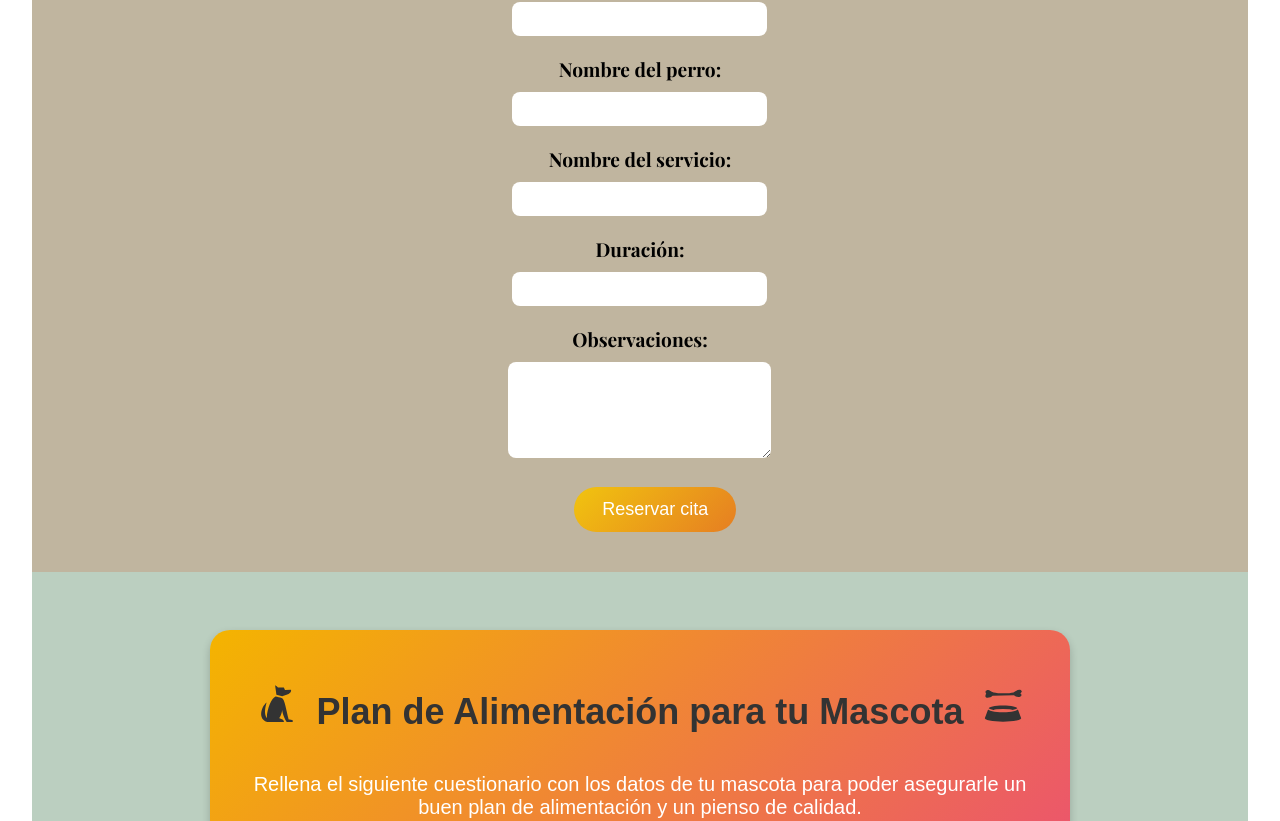
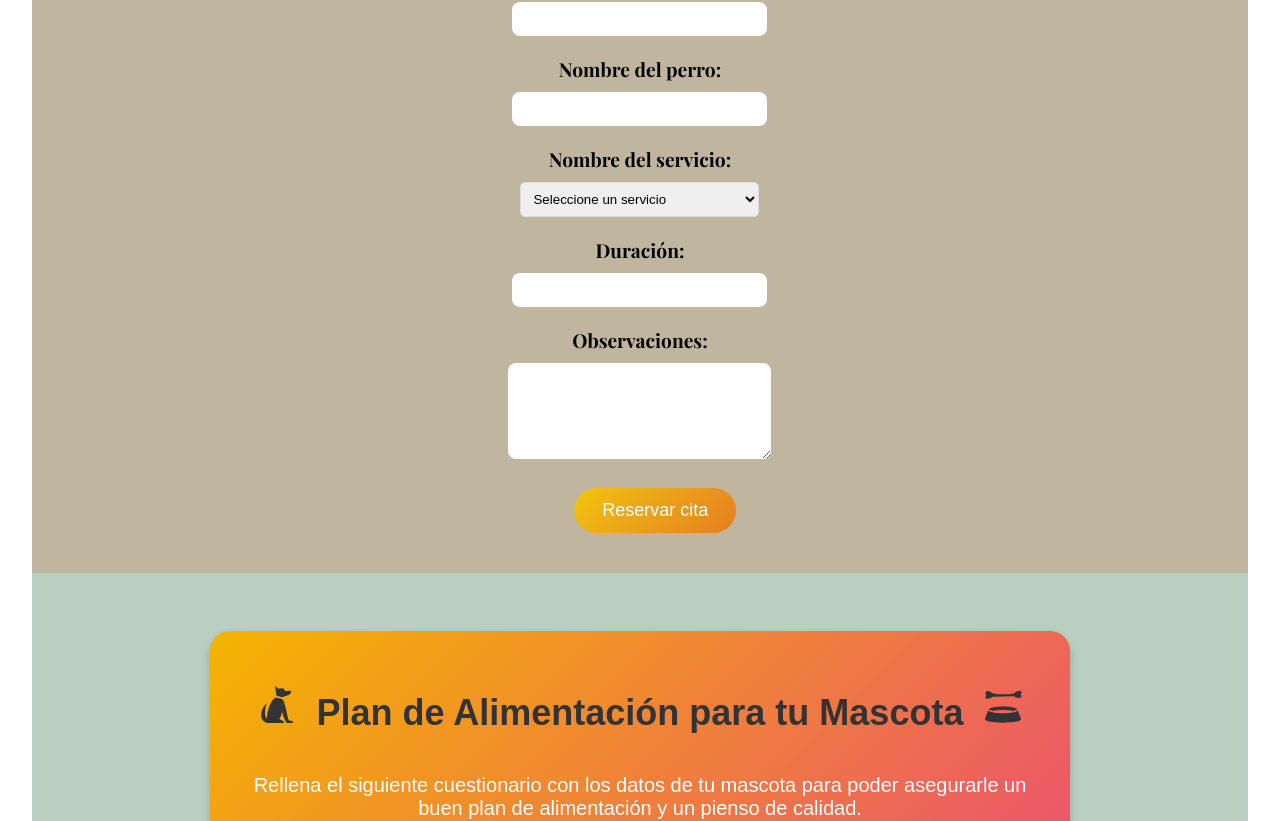
Before and after one commit to Vaz77/frontendResidenciaCanina, a React (Vite) app: page / in a window 1280 px wide. Shown: the part 5071-5892 px from the top of the page. Built offline with nearby package versions, Linux system fonts and the light colour scheme.

Commit message:
Actualizo input para ofrecer los nombres de los servicios que puede contratar y le añado estilos

```diff
--- a/src/pages/AppointmentsPage/AppointmentsPage.css
+++ b/src/pages/AppointmentsPage/AppointmentsPage.css
@@ -174,6 +174,25 @@ textarea {
   opacity: 1;
 }
 
+.custom-select {
+  width: 100%;
+  padding: 8px;
+  border: 1px solid #ddd;
+  border-radius: 5px;
+}
+
+.custom-select select {
+  appearance: none;
+  background: url("https://cdn.icon-icons.com/icons2/370/PNG/512/Dropdown_37941.png")
+    no-repeat right center / 20px;
+  padding-right: 30px;
+  cursor: pointer;
+}
+
+.custom-select select option {
+  padding: 8px;
+}
+
 @media screen and (max-width: 768px) {
   .appointments-page {
     padding: 20px;
@@ -195,7 +214,7 @@ textarea {
   .how-to-reserve {
     margin-right: 2.5em;
   }
-  .custom-button{
+  .custom-button {
     margin-left: 0.1em;
   }
 }
--- a/src/pages/AppointmentsPage/AppointmentsPage.jsx
+++ b/src/pages/AppointmentsPage/AppointmentsPage.jsx
@@ -15,6 +15,7 @@ const AppointmentsPage = () => {
   const { credentials } = useSelector(userData);
   const [suggestedServices, setSuggestedServices] = useState([]);
   const [errorMessage, setErrorMessage] = useState("");
+  const [successMessage, setSuccessMessage] = useState("");
 
   const handleInputChange = (e) => {
     const { name, value } = e.target;
@@ -62,7 +63,11 @@ const AppointmentsPage = () => {
       setObservations("");
       setDog_name("");
       setService_name("");
+      setSuccessMessage(
+        "¡Reserva realizada con éxito! Te acabamos de enviar un email de confimación"
+      );
       setErrorMessage("No puedes reservar citas, registrate!");
+      setErrorMessage("");
     } catch (error) {
       console.error("Error al crear la cita:", error);
     }
@@ -152,27 +157,21 @@ const AppointmentsPage = () => {
           </div>
           <div className="form-group">
             <label htmlFor="service_name">Nombre del servicio:</label>
-            <input
-              type="text"
+            <select
               id="service_name"
               name="service_name"
               required
               value={service_name}
               onChange={handleInputChange}
-            />
-            {suggestedServices.length > 0 && (
-              <ul className="suggested-services-list">
-                {suggestedServices.map((service) => (
-                  <ul
-                    key={service}
-                    className="suggested-service-item"
-                    onClick={() => handleServiceOptionClick(service)}
-                  >
-                    {service}
-                  </ul>
-                ))}
-              </ul>
-            )}
+              className="custom-select"
+            >
+              <option value="">Seleccione un servicio</option>
+              {availableServices.map((service) => (
+                <option key={service} value={service}>
+                  {service}
+                </option>
+              ))}
+            </select>
           </div>
           <div className="form-group">
             <label htmlFor="duration">Duración:</label>
@@ -201,6 +200,7 @@ const AppointmentsPage = () => {
         </form>
       </section>
       {errorMessage && <p style={{ color: "red" }}>{errorMessage}</p>}
+      {successMessage && <p style={{ color: "green" }}>{successMessage}</p>}
     </div>
   );
 };
```
